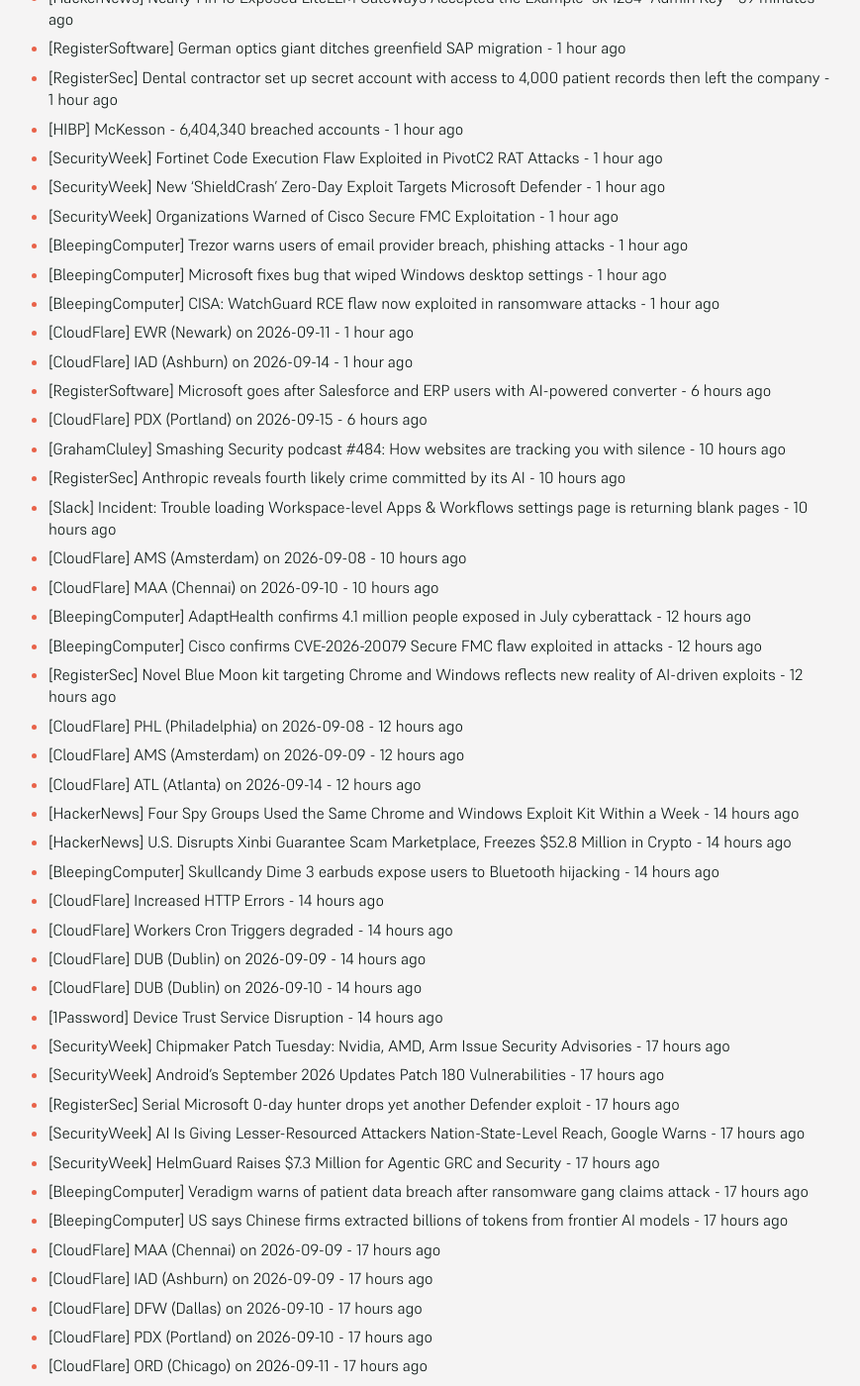
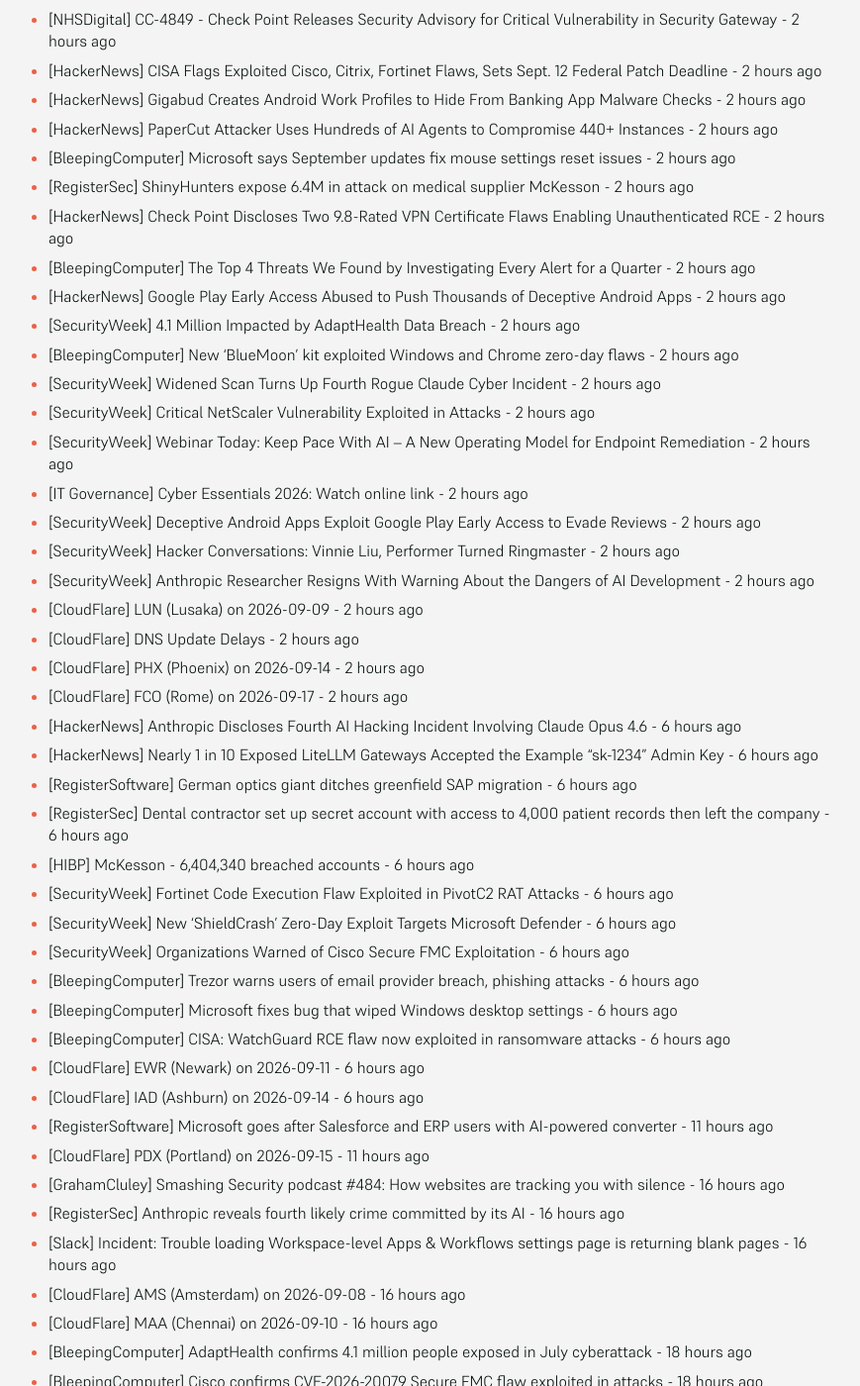
Before and after one commit to SecOpsNews/news, a Jekyll site: the page built from index.md, in a window 1280 px wide and 1400 px high, scrolled down 318 px. Shown: the whole window at 99% size, without its empty margins (215-1084 px from the left). Built offline with Jekyll 4.4.1, drawn with Linux system fonts in a browser that asks for light colours; some of the changed text lies outside the part shown.

Commit message:
New Feed

```diff
--- a/index.md
+++ b/index.md
@@ -9,70 +9,93 @@ description: Latest Updates
 
 <!-- SecOps start -->
 
-- [HackerNews] Anthropic Discloses Fourth AI Hacking Incident Involving Claude Opus 4.6 - 59 minutes ago
-- [HackerNews] Nearly 1 in 10 Exposed LiteLLM Gateways Accepted the Example "sk-1234" Admin Key - 59 minutes ago
-- [RegisterSoftware] German optics giant ditches greenfield SAP migration - 1 hour ago
-- [RegisterSec] Dental contractor set up secret account with access to 4,000 patient records then left the company - 1 hour ago
-- [HIBP] McKesson - 6,404,340 breached accounts - 1 hour ago
-- [SecurityWeek] Fortinet Code Execution Flaw Exploited in PivotC2 RAT Attacks - 1 hour ago
-- [SecurityWeek] New ‘ShieldCrash’ Zero-Day Exploit Targets Microsoft Defender - 1 hour ago
-- [SecurityWeek] Organizations Warned of Cisco Secure FMC Exploitation - 1 hour ago
-- [BleepingComputer] Trezor warns users of email provider breach, phishing attacks - 1 hour ago
-- [BleepingComputer] Microsoft fixes bug that wiped Windows desktop settings - 1 hour ago
-- [BleepingComputer] CISA: WatchGuard RCE flaw now exploited in ransomware attacks - 1 hour ago
-- [CloudFlare] EWR (Newark) on 2026-09-11 - 1 hour ago
-- [CloudFlare] IAD (Ashburn) on 2026-09-14 - 1 hour ago
-- [RegisterSoftware] Microsoft goes after Salesforce and ERP users with AI-powered converter - 6 hours ago
-- [CloudFlare] PDX (Portland) on 2026-09-15 - 6 hours ago
-- [GrahamCluley] Smashing Security podcast #484: How websites are tracking you with silence - 10 hours ago
-- [RegisterSec] Anthropic reveals fourth likely crime committed by its AI - 10 hours ago
-- [Slack] Incident: Trouble loading Workspace-level Apps & Workflows settings page is returning blank pages - 10 hours ago
-- [CloudFlare] AMS (Amsterdam) on 2026-09-08 - 10 hours ago
-- [CloudFlare] MAA (Chennai) on 2026-09-10 - 10 hours ago
-- [BleepingComputer] AdaptHealth confirms 4.1 million people exposed in July cyberattack - 12 hours ago
-- [BleepingComputer] Cisco confirms CVE-2026-20079 Secure FMC flaw exploited in attacks - 12 hours ago
-- [RegisterSec] Novel Blue Moon kit targeting Chrome and Windows reflects new reality of AI-driven exploits - 12 hours ago
-- [CloudFlare] PHL (Philadelphia) on 2026-09-08 - 12 hours ago
-- [CloudFlare] AMS (Amsterdam) on 2026-09-09 - 12 hours ago
-- [CloudFlare] ATL (Atlanta) on 2026-09-14 - 12 hours ago
-- [HackerNews] Four Spy Groups Used the Same Chrome and Windows Exploit Kit Within a Week - 14 hours ago
-- [HackerNews] U.S. Disrupts Xinbi Guarantee Scam Marketplace, Freezes $52.8 Million in Crypto - 14 hours ago
-- [BleepingComputer] Skullcandy Dime 3 earbuds expose users to Bluetooth hijacking - 14 hours ago
-- [CloudFlare] Increased HTTP Errors - 14 hours ago
-- [CloudFlare] Workers Cron Triggers degraded - 14 hours ago
-- [CloudFlare] DUB (Dublin) on 2026-09-09 - 14 hours ago
-- [CloudFlare] DUB (Dublin) on 2026-09-10 - 14 hours ago
-- [1Password] Device Trust Service Disruption - 14 hours ago
-- [SecurityWeek] Chipmaker Patch Tuesday: Nvidia, AMD, Arm Issue Security Advisories - 17 hours ago
-- [SecurityWeek] Android’s September 2026 Updates Patch 180 Vulnerabilities - 17 hours ago
-- [RegisterSec] Serial Microsoft 0-day hunter drops yet another Defender exploit - 17 hours ago
-- [SecurityWeek] AI Is Giving Lesser-Resourced Attackers Nation-State-Level Reach, Google Warns - 17 hours ago
-- [SecurityWeek] HelmGuard Raises $7.3 Million for Agentic GRC and Security - 17 hours ago
-- [BleepingComputer] Veradigm warns of patient data breach after ransomware gang claims attack - 17 hours ago
-- [BleepingComputer] US says Chinese firms extracted billions of tokens from frontier AI models - 17 hours ago
-- [CloudFlare] MAA (Chennai) on 2026-09-09 - 17 hours ago
-- [CloudFlare] IAD (Ashburn) on 2026-09-09 - 17 hours ago
-- [CloudFlare] DFW (Dallas) on 2026-09-10 - 17 hours ago
-- [CloudFlare] PDX (Portland) on 2026-09-10 - 17 hours ago
-- [CloudFlare] ORD (Chicago) on 2026-09-11 - 17 hours ago
-- [SecurityWeek] Meta Launches Personal AI Agent, Muse, Emphasizes Safety and Privacy - 20 hours ago
-- [BleepingComputer] MFA's Weakest Link: Account Recovery Is the New Attack Path - 20 hours ago
-- [HackerNews] U.S. Agencies Accuse China AI Firms of Distilling Claude, GPT, Gemini, and Grok - 20 hours ago
-- [SecurityWeek] US Agencies Warn China Is Systematically Extracting Frontier AI Capabilities - 20 hours ago
-- [HackerNews] Alby Hub Critical Flaw Could Let Attackers Take Over Internet-Exposed Bitcoin Wallets - 20 hours ago
-- [SecurityWeek] Fortinet Patches Critical Vulnerabilities in FortiMonitorOnSight, Chrome Extension - 20 hours ago
-- [HackerNews] DeepSeek Harness Flaw Let AI Agents Disable Their Own File Sandbox Without Approval - 20 hours ago
-- [RegisterSoftware] Microsoft closes the book on Publisher and unplugs Project Online - 20 hours ago
-- [HackerNews] Webinar: Learn How to Answer “Are We Exposed?” Faster After a New CVE - 20 hours ago
-- [HackerNews] Infostealer Logs Expose Replayable AI Tokens That Can Bypass MFA - 20 hours ago
-- [RegisterSec] WeChat worm could pwn a friend before they even answered the call - 20 hours ago
-- [NHSDigital] CC-4847 - Google Releases Security Update for Chrome - 20 hours ago
-- [NHSDigital] CC-4848 - ConnectWise Releases Security Update for ScreenConnect - 20 hours ago
-- [CloudFlare] Cloudflare Workers AI increased errors - 20 hours ago
-- [CloudFlare] LED (Saint Petersburg) on 2026-09-10 - 20 hours ago
-- [CloudFlare] EWR (Newark) on 2026-09-14 - 20 hours ago
-- [CloudFlare] GRU (São Paulo) on 2026-09-15 - 20 hours ago
-- [CloudFlare] GRU (São Paulo) on 2026-09-18 - 20 hours ago
+- [GrahamCluley] ‘Anne Hathaway’ admits leading $245 million crypto theft gang that spent a fortune on nightclubs, watches, and luxury cars - 2 hours ago
+- [NHSDigital] CC-4849 - Check Point Releases Security Advisory for Critical Vulnerability in Security Gateway - 2 hours ago
+- [HackerNews] CISA Flags Exploited Cisco, Citrix, Fortinet Flaws, Sets Sept. 12 Federal Patch Deadline - 2 hours ago
+- [HackerNews] Gigabud Creates Android Work Profiles to Hide From Banking App Malware Checks - 2 hours ago
+- [HackerNews] PaperCut Attacker Uses Hundreds of AI Agents to Compromise 440+ Instances - 2 hours ago
+- [BleepingComputer] Microsoft says September updates fix mouse settings reset issues - 2 hours ago
+- [RegisterSec] ShinyHunters expose 6.4M in attack on medical supplier McKesson - 2 hours ago
+- [HackerNews] Check Point Discloses Two 9.8-Rated VPN Certificate Flaws Enabling Unauthenticated RCE - 2 hours ago
+- [BleepingComputer] The Top 4 Threats We Found by Investigating Every Alert for a Quarter - 2 hours ago
+- [HackerNews] Google Play Early Access Abused to Push Thousands of Deceptive Android Apps - 2 hours ago
+- [SecurityWeek] 4.1 Million Impacted by AdaptHealth Data Breach - 2 hours ago
+- [BleepingComputer] New 'BlueMoon' kit exploited Windows and Chrome zero-day flaws - 2 hours ago
+- [SecurityWeek] Widened Scan Turns Up Fourth Rogue Claude Cyber Incident - 2 hours ago
+- [SecurityWeek] Critical NetScaler Vulnerability Exploited in Attacks - 2 hours ago
+- [SecurityWeek] Webinar Today: Keep Pace With AI – A New Operating Model for Endpoint Remediation - 2 hours ago
+- [IT Governance] Cyber Essentials 2026: Watch online link - 2 hours ago
+- [SecurityWeek] Deceptive Android Apps Exploit Google Play Early Access to Evade Reviews - 2 hours ago
+- [SecurityWeek] Hacker Conversations: Vinnie Liu, Performer Turned Ringmaster - 2 hours ago
+- [SecurityWeek] Anthropic Researcher Resigns With Warning About the Dangers of AI Development - 2 hours ago
+- [CloudFlare] LUN (Lusaka) on 2026-09-09 - 2 hours ago
+- [CloudFlare] DNS Update Delays - 2 hours ago
+- [CloudFlare] PHX (Phoenix) on 2026-09-14 - 2 hours ago
+- [CloudFlare] FCO (Rome) on 2026-09-17 - 2 hours ago
+- [HackerNews] Anthropic Discloses Fourth AI Hacking Incident Involving Claude Opus 4.6 - 6 hours ago
+- [HackerNews] Nearly 1 in 10 Exposed LiteLLM Gateways Accepted the Example "sk-1234" Admin Key - 6 hours ago
+- [RegisterSoftware] German optics giant ditches greenfield SAP migration - 6 hours ago
+- [RegisterSec] Dental contractor set up secret account with access to 4,000 patient records then left the company - 6 hours ago
+- [HIBP] McKesson - 6,404,340 breached accounts - 6 hours ago
+- [SecurityWeek] Fortinet Code Execution Flaw Exploited in PivotC2 RAT Attacks - 6 hours ago
+- [SecurityWeek] New ‘ShieldCrash’ Zero-Day Exploit Targets Microsoft Defender - 6 hours ago
+- [SecurityWeek] Organizations Warned of Cisco Secure FMC Exploitation - 6 hours ago
+- [BleepingComputer] Trezor warns users of email provider breach, phishing attacks - 6 hours ago
+- [BleepingComputer] Microsoft fixes bug that wiped Windows desktop settings - 6 hours ago
+- [BleepingComputer] CISA: WatchGuard RCE flaw now exploited in ransomware attacks - 6 hours ago
+- [CloudFlare] EWR (Newark) on 2026-09-11 - 6 hours ago
+- [CloudFlare] IAD (Ashburn) on 2026-09-14 - 6 hours ago
+- [RegisterSoftware] Microsoft goes after Salesforce and ERP users with AI-powered converter - 11 hours ago
+- [CloudFlare] PDX (Portland) on 2026-09-15 - 11 hours ago
+- [GrahamCluley] Smashing Security podcast #484: How websites are tracking you with silence - 16 hours ago
+- [RegisterSec] Anthropic reveals fourth likely crime committed by its AI - 16 hours ago
+- [Slack] Incident: Trouble loading Workspace-level Apps & Workflows settings page is returning blank pages - 16 hours ago
+- [CloudFlare] AMS (Amsterdam) on 2026-09-08 - 16 hours ago
+- [CloudFlare] MAA (Chennai) on 2026-09-10 - 16 hours ago
+- [BleepingComputer] AdaptHealth confirms 4.1 million people exposed in July cyberattack - 18 hours ago
+- [BleepingComputer] Cisco confirms CVE-2026-20079 Secure FMC flaw exploited in attacks - 18 hours ago
+- [RegisterSec] Novel Blue Moon kit targeting Chrome and Windows reflects new reality of AI-driven exploits - 18 hours ago
+- [CloudFlare] PHL (Philadelphia) on 2026-09-08 - 18 hours ago
+- [CloudFlare] AMS (Amsterdam) on 2026-09-09 - 18 hours ago
+- [CloudFlare] ATL (Atlanta) on 2026-09-14 - 18 hours ago
+- [HackerNews] Four Spy Groups Used the Same Chrome and Windows Exploit Kit Within a Week - 20 hours ago
+- [HackerNews] U.S. Disrupts Xinbi Guarantee Scam Marketplace, Freezes $52.8 Million in Crypto - 20 hours ago
+- [BleepingComputer] Skullcandy Dime 3 earbuds expose users to Bluetooth hijacking - 20 hours ago
+- [CloudFlare] Increased HTTP Errors - 20 hours ago
+- [CloudFlare] Workers Cron Triggers degraded - 20 hours ago
+- [CloudFlare] DUB (Dublin) on 2026-09-09 - 20 hours ago
+- [CloudFlare] DUB (Dublin) on 2026-09-10 - 20 hours ago
+- [1Password] Device Trust Service Disruption - 20 hours ago
+- [SecurityWeek] Chipmaker Patch Tuesday: Nvidia, AMD, Arm Issue Security Advisories - 22 hours ago
+- [SecurityWeek] Android’s September 2026 Updates Patch 180 Vulnerabilities - 22 hours ago
+- [RegisterSec] Serial Microsoft 0-day hunter drops yet another Defender exploit - 22 hours ago
+- [SecurityWeek] AI Is Giving Lesser-Resourced Attackers Nation-State-Level Reach, Google Warns - 22 hours ago
+- [SecurityWeek] HelmGuard Raises $7.3 Million for Agentic GRC and Security - 22 hours ago
+- [BleepingComputer] Veradigm warns of patient data breach after ransomware gang claims attack - 22 hours ago
+- [BleepingComputer] US says Chinese firms extracted billions of tokens from frontier AI models - 22 hours ago
+- [CloudFlare] MAA (Chennai) on 2026-09-09 - 22 hours ago
+- [CloudFlare] IAD (Ashburn) on 2026-09-09 - 22 hours ago
+- [CloudFlare] DFW (Dallas) on 2026-09-10 - 22 hours ago
+- [CloudFlare] PDX (Portland) on 2026-09-10 - 22 hours ago
+- [CloudFlare] ORD (Chicago) on 2026-09-11 - 22 hours ago
+- [SecurityWeek] Meta Launches Personal AI Agent, Muse, Emphasizes Safety and Privacy - 1 day ago
+- [BleepingComputer] MFA's Weakest Link: Account Recovery Is the New Attack Path - 1 day ago
+- [HackerNews] U.S. Agencies Accuse China AI Firms of Distilling Claude, GPT, Gemini, and Grok - 1 day ago
+- [SecurityWeek] US Agencies Warn China Is Systematically Extracting Frontier AI Capabilities - 1 day ago
+- [HackerNews] Alby Hub Critical Flaw Could Let Attackers Take Over Internet-Exposed Bitcoin Wallets - 1 day ago
+- [SecurityWeek] Fortinet Patches Critical Vulnerabilities in FortiMonitorOnSight, Chrome Extension - 1 day ago
+- [HackerNews] DeepSeek Harness Flaw Let AI Agents Disable Their Own File Sandbox Without Approval - 1 day ago
+- [RegisterSoftware] Microsoft closes the book on Publisher and unplugs Project Online - 1 day ago
+- [HackerNews] Webinar: Learn How to Answer “Are We Exposed?” Faster After a New CVE - 1 day ago
+- [HackerNews] Infostealer Logs Expose Replayable AI Tokens That Can Bypass MFA - 1 day ago
+- [RegisterSec] WeChat worm could pwn a friend before they even answered the call - 1 day ago
+- [NHSDigital] CC-4847 - Google Releases Security Update for Chrome - 1 day ago
+- [NHSDigital] CC-4848 - ConnectWise Releases Security Update for ScreenConnect - 1 day ago
+- [CloudFlare] Cloudflare Workers AI increased errors - 1 day ago
+- [CloudFlare] LED (Saint Petersburg) on 2026-09-10 - 1 day ago
+- [CloudFlare] EWR (Newark) on 2026-09-14 - 1 day ago
+- [CloudFlare] GRU (São Paulo) on 2026-09-15 - 1 day ago
+- [CloudFlare] GRU (São Paulo) on 2026-09-18 - 1 day ago
 - [RegisterSoftware] Another Microsoft team admits it’s struggling to handle flood of AI-generated code - 1 day ago
 - [BleepingComputer] Google warns of new Chrome zero-day bug exploited in attacks - 1 day ago
 - [BleepingComputer] New Microsoft Defender 'ShieldCrash' zero-day grants SYSTEM access - 1 day ago
@@ -137,30 +160,23 @@ description: Latest Updates
 - [FullDisclosure] [0day-rubbish] core-admin 1.0.164 (build 16468) Systemic shell command injection via ineffective quote escaping (8.8) - 1 day ago
 - [CloudFlare] DFW (Dallas) on 2026-09-09 - 1 day ago
 - [CloudFlare] DEN (Denver) on 2026-09-10 - 1 day ago
-- [NETRESEC] PolarProxy 2.0.2 Released - 1 day ago
-- [BleepingComputer] Microsoft: Windows Server 2025 changes causing app crashes - 1 day ago
-- [BleepingComputer] Hackers build AI frameworks for widescale credential theft - 1 day ago
-- [BleepingComputer] Webinar: The forgotten Google Workspace access that can lead to a breach - 1 day ago
-- [BleepingComputer] Adobe fixes critical Magento zero-day exploited to backdoor servers - 1 day ago
-- [SecurityWeek] N-able Patches Critical Zero-Day in N-central - 1 day ago
-- [SecurityWeek] Mathspace Data Breach Exposes Over 1 Million People - 1 day ago
-- [SecurityWeek] MikroTik Patches Critical Flaws Chained to Hack Routers - 1 day ago
-- [SecurityWeek] Party’s Over for Crypto Scammers Who Went on a Spending Spree After a $240 Million Bitcoin Theft - 1 day ago
-- [HackerNews] FreeIPA Flaw Chain Lets Anonymous Clients Create Reusable Administrator Credentials - 1 day ago
-- [HackerNews] What It Took to Reach 1 Billion Build Manifests - 1 day ago
-- [HackerNews] WeChat Zero-Click Worm Took Over Accounts on iPhone and Android via Incoming Calls - 1 day ago
-- [RegisterSec] Extortion crews have their eyes on high-value AI data, Google warns - 1 day ago
-- [RegisterSec] BigBear phishing crew nets thousands of Microsoft 365 credentials - 1 day ago
-- [CloudFlare] CBR (Canberra) on 2026-09-08 - 1 day ago
-- [CloudFlare] YYC (Calgary) on 2026-09-09 - 1 day ago
-- [CloudFlare] LUN (Lusaka) on 2026-09-09 - 1 day ago
-- [HackerNews] Grindr to Pay £26 Million to Settle U.K. Claims Over HIV Status Data Sharing - 2 days ago
-- [HackerNews] BengalSEO Poisons Bing Search Results to Deliver MayaBot and Tech Support Scams - 2 days ago
-- [HackerNews] Adobe Patches Magento Zero-Day Exploited to Deploy Rust Backdoor and PHP Web Shell - 2 days ago
-- [RegisterSec] Britain reboots its space strategy with £7.8B already on the launchpad - 2 days ago
-- [BleepingComputer] 220 million traveler records exposed in Vietnam-linked APIS leak - 2 days ago
-- [CloudFlare] TXL (Berlin) on 2026-09-08 - 2 days ago
-- [CloudFlare] FUK (Fukuoka) on 2026-09-08 - 2 days ago
+- [NETRESEC] PolarProxy 2.0.2 Released - 2 days ago
+- [BleepingComputer] Microsoft: Windows Server 2025 changes causing app crashes - 2 days ago
+- [BleepingComputer] Hackers build AI frameworks for widescale credential theft - 2 days ago
+- [BleepingComputer] Webinar: The forgotten Google Workspace access that can lead to a breach - 2 days ago
+- [BleepingComputer] Adobe fixes critical Magento zero-day exploited to backdoor servers - 2 days ago
+- [SecurityWeek] N-able Patches Critical Zero-Day in N-central - 2 days ago
+- [SecurityWeek] Mathspace Data Breach Exposes Over 1 Million People - 2 days ago
+- [SecurityWeek] MikroTik Patches Critical Flaws Chained to Hack Routers - 2 days ago
+- [SecurityWeek] Party’s Over for Crypto Scammers Who Went on a Spending Spree After a $240 Million Bitcoin Theft - 2 days ago
+- [HackerNews] FreeIPA Flaw Chain Lets Anonymous Clients Create Reusable Administrator Credentials - 2 days ago
+- [HackerNews] What It Took to Reach 1 Billion Build Manifests - 2 days ago
+- [HackerNews] WeChat Zero-Click Worm Took Over Accounts on iPhone and Android via Incoming Calls - 2 days ago
+- [RegisterSec] Extortion crews have their eyes on high-value AI data, Google warns - 2 days ago
+- [RegisterSec] BigBear phishing crew nets thousands of Microsoft 365 credentials - 2 days ago
+- [CloudFlare] CBR (Canberra) on 2026-09-08 - 2 days ago
+- [CloudFlare] YYC (Calgary) on 2026-09-09 - 2 days ago
+- [CloudFlare] LUN (Lusaka) on 2026-09-09 - 2 days ago
 
 
 <!-- SecOps end -->
```
